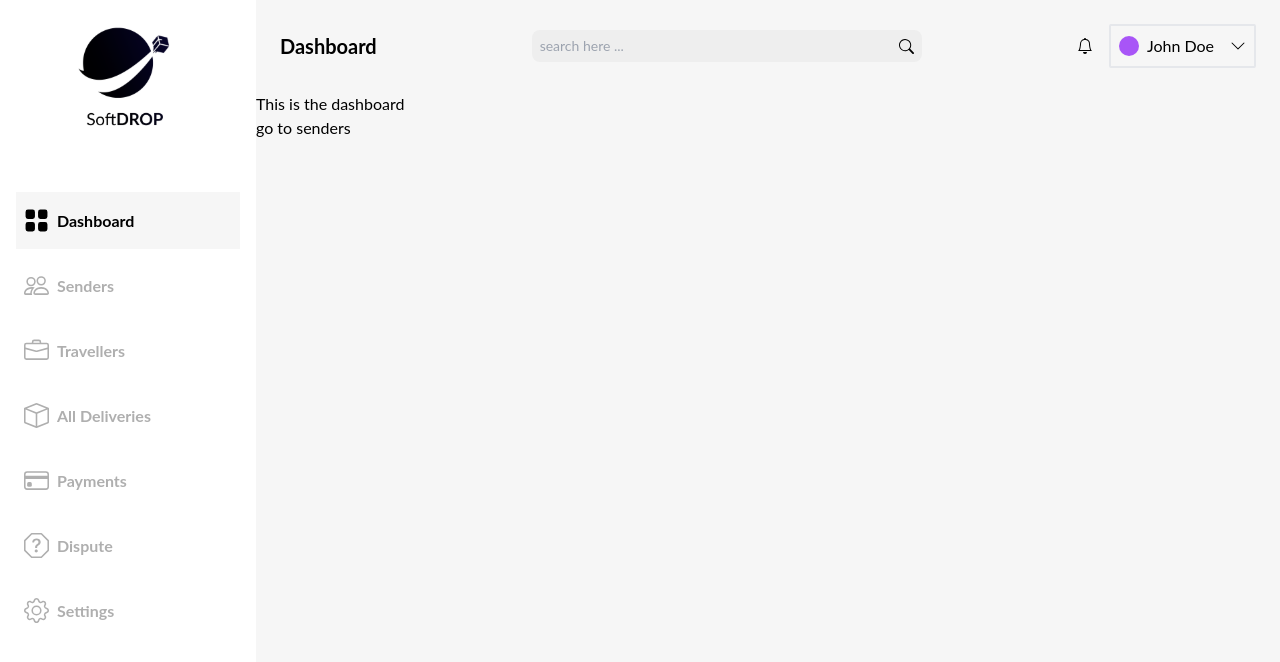
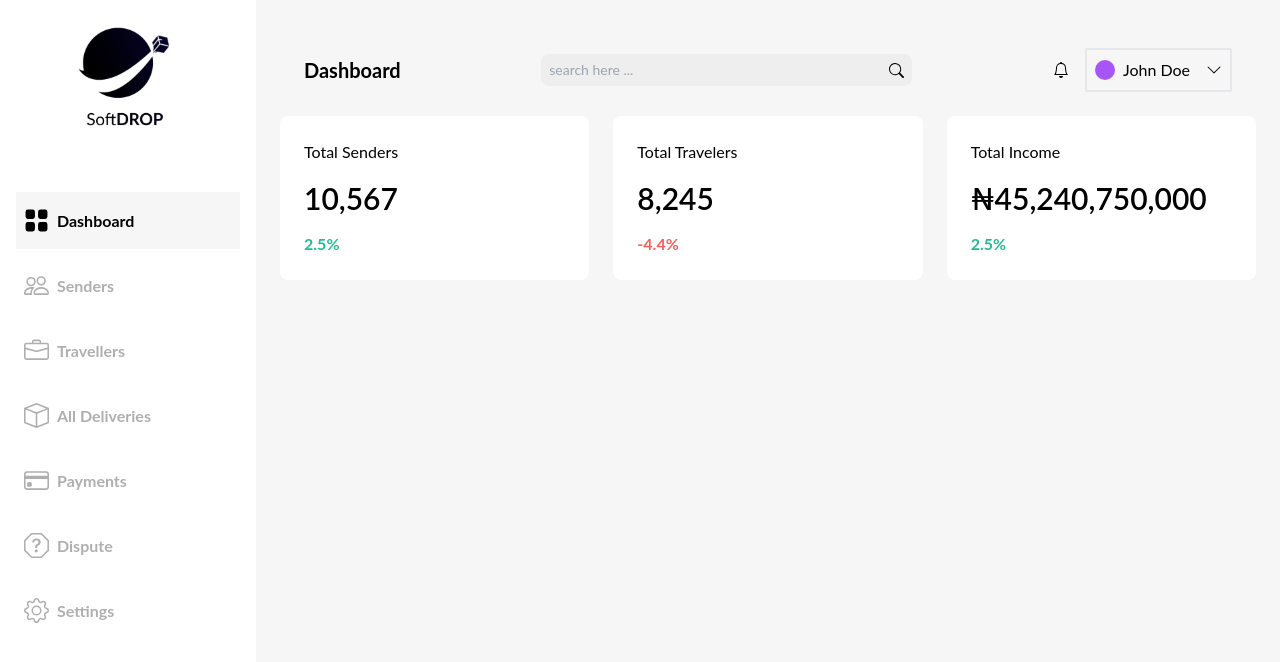
Before and after one commit to Craigmindset/webadmin-softdrop, a React (Create React App) app: page /admin/dashboard in a window 1280 px wide. Shown: the top 662 px of the page. Built offline with nearby package versions, Linux system fonts and the light colour scheme.

Commit message:
implememted dashbaord cards section

```diff
--- a/src/Pages/Dashboard.js
+++ b/src/Pages/Dashboard.js
@@ -1,12 +1,16 @@
-import { Link } from "react-router-dom";
 import DashHeader from "../components/DashHeader";
+import DashboardCard from "../components/DashboardCard";
+import Naira from "../assets/Naira";
 
 export default function Dashboard(){
     return(
-        <div>
+        <main className="p-6">
             <DashHeader title={'Dashboard'} />
-            <div>This is the dashboard</div>
-            <Link to={"/admin/senders"}>go to senders</Link>
-        </div>
+            <section className="grid grid-cols-3 gap-6">
+                <DashboardCard title="Total Senders" percentage={2.5} amount="10,567"/>
+                <DashboardCard title="Total Travelers" percentage={-4.4} amount="8,245"/>
+                <DashboardCard title="Total Income" percentage={2.5} naira={<Naira/>} amount="45,240,750,000"/>
+            </section>
+        </main>
     )
 }
--- /dev/null
+++ b/src/components/DashboardCard.js
@@ -0,0 +1,11 @@
+import React from 'react'
+
+export default function DashboardCard({title, amount, percentage, naira}) {
+  return (
+    <div className='bg-white rounded-lg p-6'>
+      <h2>{title}</h2>
+      <p className='font-semibold text-xl lg:text-3xl my-4'>{naira}{amount}</p>
+      <p className={percentage > 0 ? "text-[#22BC92] font-bold" : "text-[#FF5B5B] font-bold"}>{percentage}%</p>
+    </div>
+  )
+}
```
